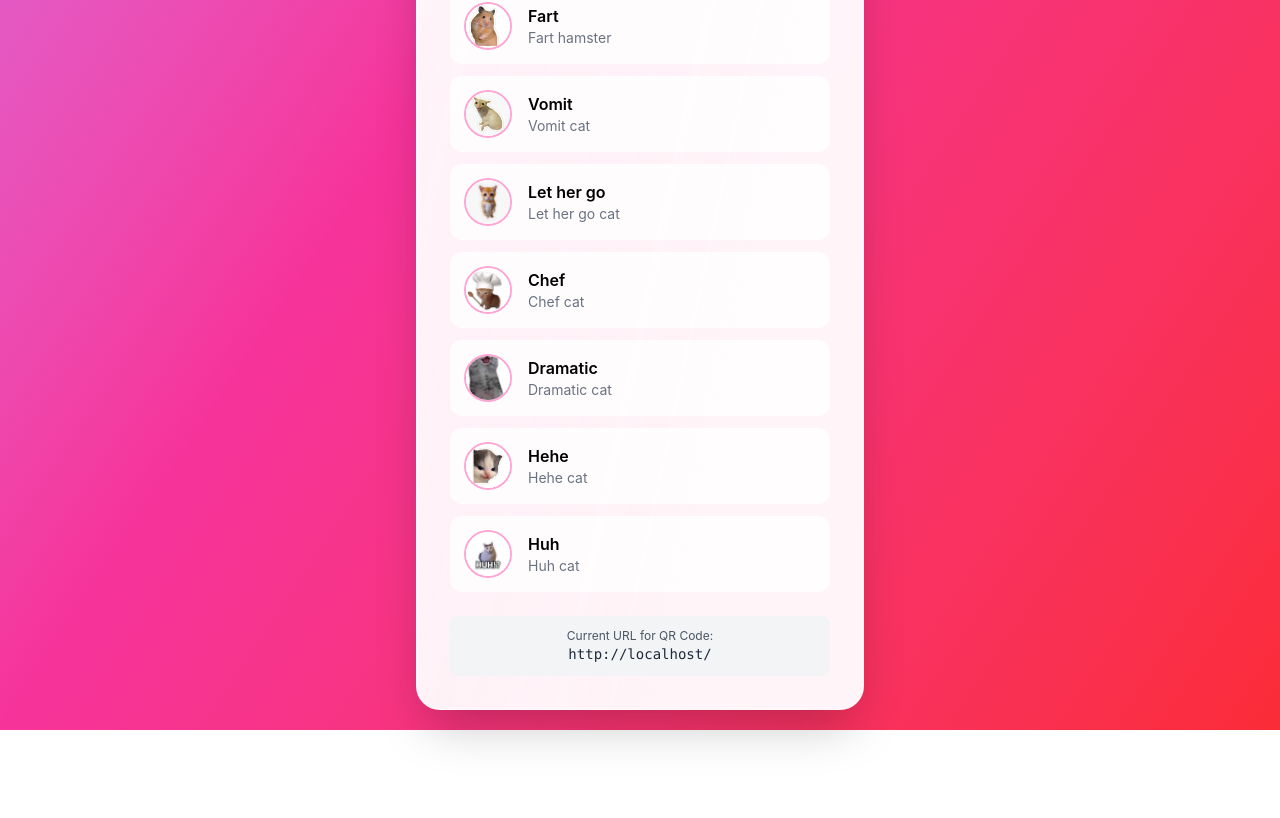
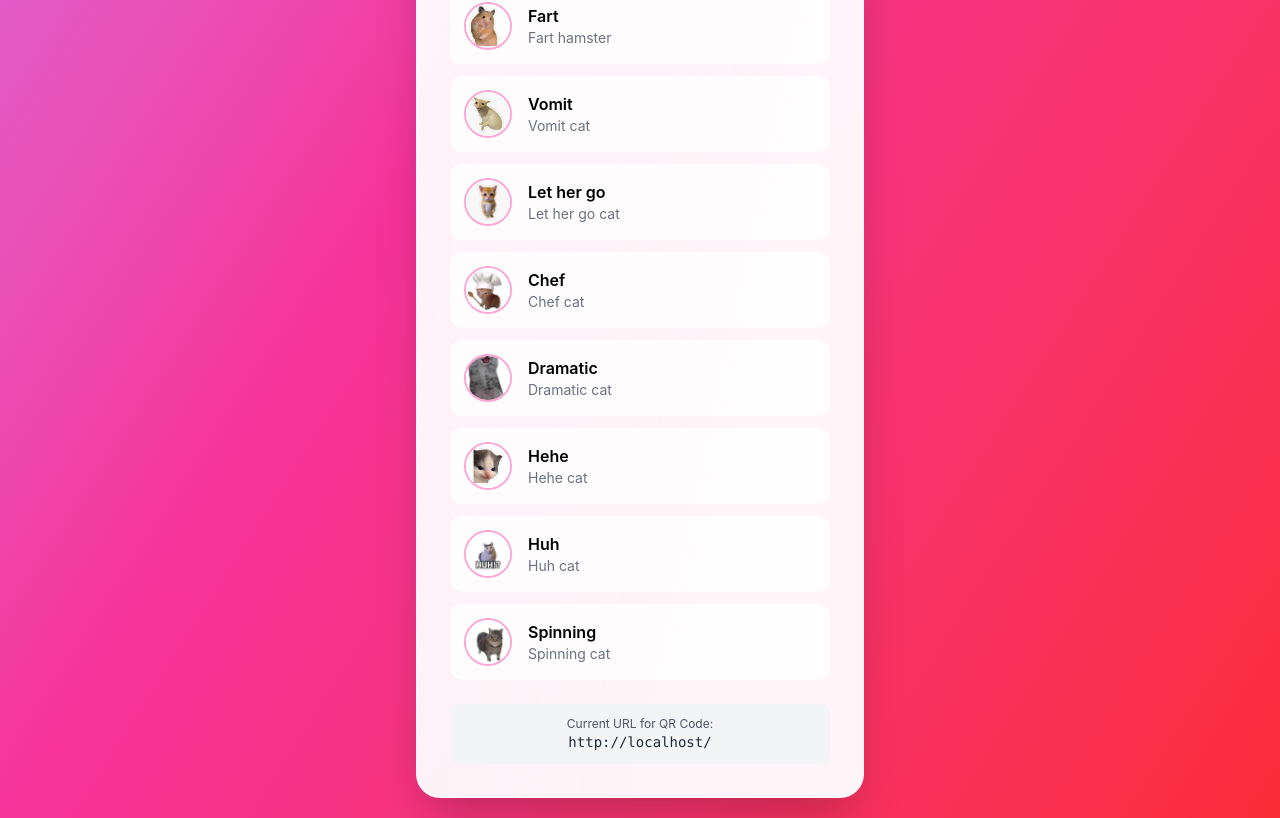
Before and after one commit to Maazasim1/cat-app, a Next.js app: page / in a window 1280 px wide. Shown: the part 1180-1998 px from the top of the page. Before the commit the page ends 1910 px from the top, so only its background shows below. Built offline with nearby package versions, Linux system fonts and the light colour scheme.

Commit message:
added new cat audio

```diff
--- a/Data/cats.js
+++ b/Data/cats.js
@@ -105,5 +105,13 @@ export const cats = [
     description: "Huh cat",
     slug: "huh"
   },
+  {
+    id: 'spinning',
+    name: "Spinning",
+    image: "/spinning.jpg",
+    audio: "/audio/spinning.mp3",
+    description: "Spinning cat",
+    slug: "spinning"
+  },
 
 ];
```
Also changed, not shown: public/spinning.jpg (added), 1 other file (tests, documents, lock files or other folders).
